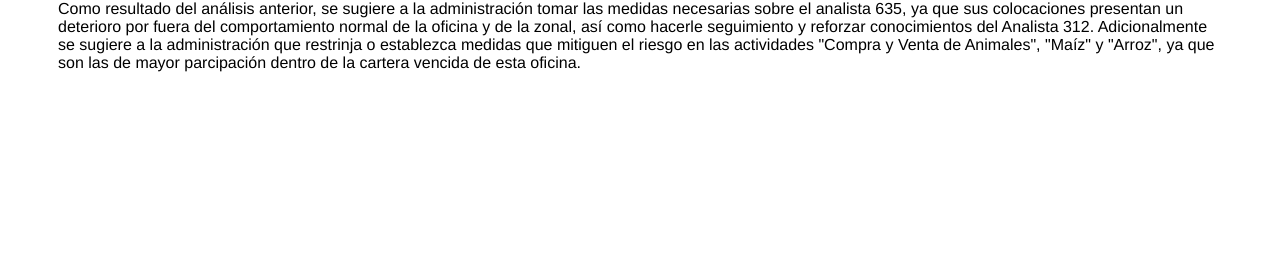
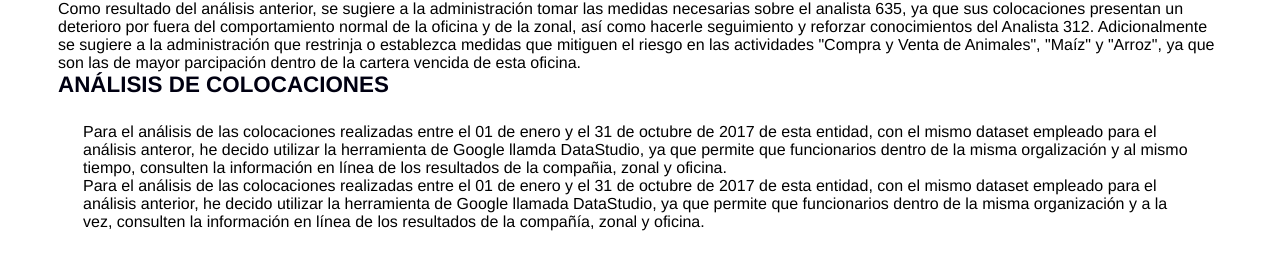
Before and after one commit to Philoasophy/svelte-v8bght, a website: page index.html in a window 1280 px wide. Shown: the part 2024-2294 px from the top of the page. Before the commit the page ends 2146 px from the top, so only its background shows below. Drawn offline with Linux system fonts and the light colour scheme.

Commit message:
1 file modified

```diff
--- a/index.html
+++ b/index.html
@@ -114,3 +114,9 @@ Para tomar los correctivos necesarios y evitar que la mora continúe con tendenc
 <br>
 <br>
 Como resultado del análisis anterior, se sugiere a la administración tomar las medidas necesarias sobre el analista 635, ya que sus colocaciones presentan un deterioro por fuera del comportamiento normal de la oficina y de la zonal, así como hacerle seguimiento y reforzar conocimientos del Analista 312. Adicionalmente se sugiere a la administración que restrinja o establezca medidas que mitiguen el riesgo en las actividades "Compra y Venta de Animales", "Maíz" y "Arroz", ya que son las de mayor parcipación dentro de la cartera vencida de esta oficina.
+
+<h2 class="plot-title">Análisis de Colocaciones</h2>
+        <div class="text">
+          Para el análisis de las colocaciones realizadas entre el 01 de enero y el 31 de octubre de 2017 de esta entidad, con el mismo dataset empleado para el análisis anteror, he decido utilizar la herramienta de Google llamda DataStudio, ya que permite que funcionarios dentro de la misma orgalización y al mismo tiempo, consulten la información en línea de los resultados de la compañia, zonal y oficina.
+           <br>
+Para el análisis de las colocaciones realizadas entre el 01 de enero y el 31 de octubre de 2017 de esta entidad, con el mismo dataset empleado para el análisis anterior, he decido utilizar la herramienta de Google llamada DataStudio, ya que permite que funcionarios dentro de la misma organización y a la vez, consulten la información en línea de los resultados de la compañía, zonal y oficina.
```
